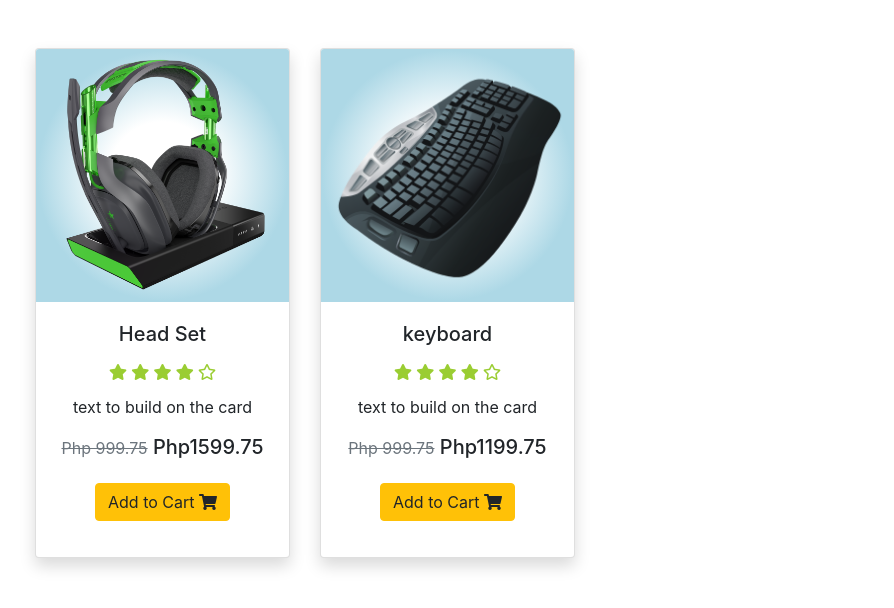
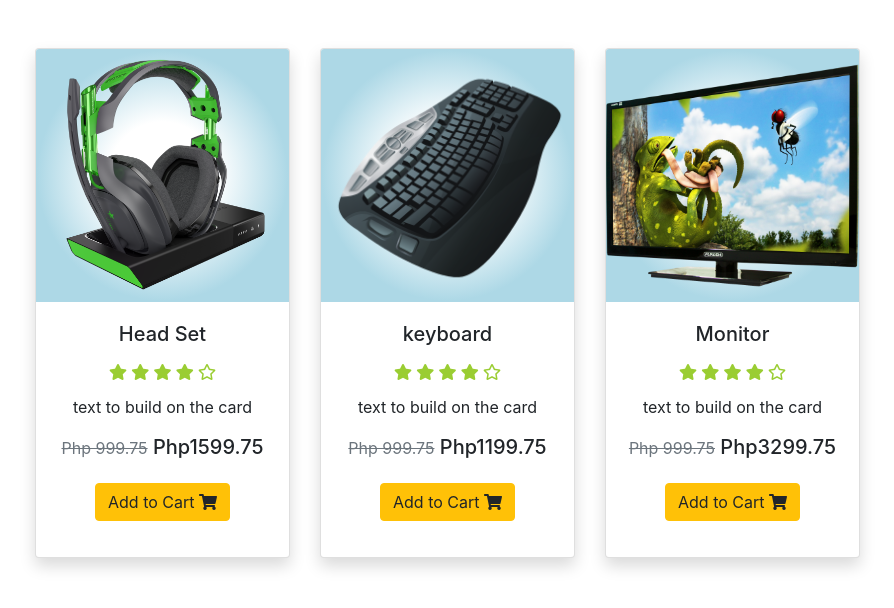
Before and after one commit to zipporia/login-and-registration-form, a PHP site: page / in a window 1280 px wide. Shown: the top 608 px of the page, without its empty margins (50-944 px from the left). Run offline with PHP 8.4, Linux system fonts and the light colour scheme; some libraries are stand-ins or nearby versions.

Commit message:
added monitor product

```diff
--- a/ShoppingCart/index.php
+++ b/ShoppingCart/index.php
@@ -22,6 +22,7 @@
             <?php
                 component("Head Set", 1599.75, "./image/headset.png");
                 component("keyboard", 1199.75, "./image/keyboard.png");
+                component("Monitor", 3299.75, "./image/monitor.png");
             ?>
         </div>
     </div>
```
